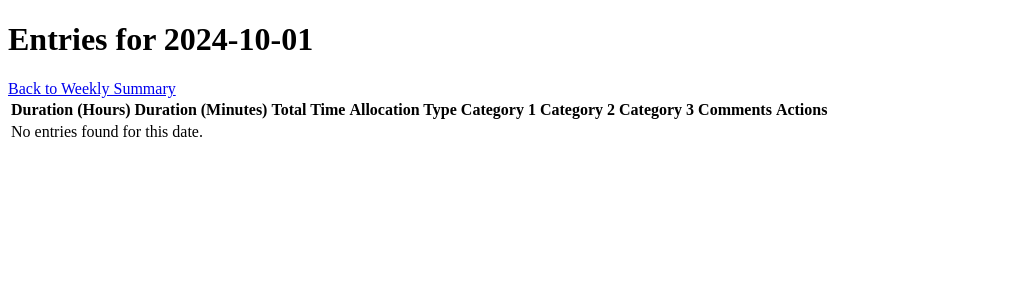
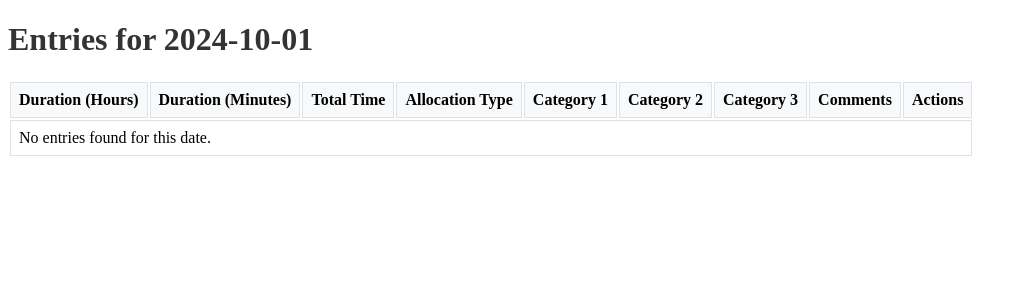
Before and after one commit to Rutiktorambe/App-F, a Flask app: page /view_entries_by_date/2024-10-01 in a window 1280 px wide. Shown: the top 300 px of the page, without its empty margins (0-1027 px from the left). Run offline with Flask 3, Linux system fonts and the light colour scheme; the visitor is signed in with stand-in values (Sample User, id 1); data comes from the database, SQL or seed files in the repository; both versions use the stored data as it was after the commit.

Commit message:
view_entry_css

```diff
--- a/app.py
+++ b/app.py
@@ -88,7 +88,7 @@ def fill_timesheet():
         lname = request.form['lname']
         team = request.form['team']
         manager_name = request.form['manager_name']
-        selected_dates = request.form['dates'].split(",")  # Get all selected dates
+        selected_dates = request.form['dates'].split(",")
         duration_hours = int(request.form['duration_hours'])
         duration_minutes = int(request.form['duration_minutes'])
         total_time = round(duration_hours + (duration_minutes / 60), 2)
@@ -98,7 +98,7 @@ def fill_timesheet():
         category_3 = request.form.get('category_3')
         comments = request.form['comments']
 
-        # Insert data for each selected date
+
         try:
             conn = get_db_connection()
             for date in selected_dates:
--- /dev/null
+++ b/static/css/timesheet/view_entries_by_date.css
@@ -0,0 +1,57 @@
+.ts-dateentry-title {
+  font-size: 2em;
+  color: #333;
+}
+
+.ts-dateentry-back-link {
+  display: block;
+  margin-bottom: 1em;
+  color: #007bff; /* Example link color */
+}
+
+.ts-dateentry-header {
+  background-color: #f8f9fa; /* Light gray background */
+}
+
+.ts-dateentry-header-cell {
+  font-weight: bold;
+  padding: 0.5em;
+  border: 1px solid #dee2e6; /* Light border */
+}
+
+.ts-dateentry-row {
+  background-color: #fff; /* White background */
+}
+
+.ts-dateentry-row:nth-child(even) {
+  background-color: #f2f2f2; /* Alternate row color */
+}
+
+.ts-dateentry-cell {
+  padding: 0.5em;
+  border: 1px solid #dee2e6; /* Light border */
+}
+
+/* Style for Edit button */
+.ts-dateentry-link {
+  background-color: #ffc107; /* Example yellow color */
+  color: white;
+  border: none;
+  padding: 0.3em 0.5em;
+  cursor: pointer;
+  margin-right: 1em; /* Add some space between buttons */
+  text-decoration: none; /* Remove underline from link */
+  display: inline-block; /* Make it behave like a button */
+}
+
+.ts-dateentry-form {
+  display: inline-block; /* Keep form elements in line */
+}
+
+.ts-dateentry-button {
+  background-color: #dc3545; /* Example button color */
+  color: white;
+  border: none;
+  padding: 0.3em 0.5em;
+  cursor: pointer;
+}
--- a/templates/view_entries_by_date.html
+++ b/templates/view_entries_by_date.html
@@ -3,51 +3,53 @@
   <head>
 <meta charset="UTF-8" />
 <title>Entries for {{ date }}</title>
+    <link
+      rel="stylesheet"
+      href="{{ url_for('static', filename='css/timesheet/view_entries_by_date.css') }}"
+    />
 </head>
 <body>
-    <h1>Entries for {{ date }}</h1>
-    <a href="{{ url_for('view_summary', date=date) }}"
-      >Back to Weekly Summary</a
-    >
+<h1 class="ts-dateentry-title">Entries for {{ date }}</h1>
 <table>
-      <thead>
-        <tr>
-          <th>Duration (Hours)</th>
-          <th>Duration (Minutes)</th>
-          <th>Total Time</th>
-          <th>Allocation Type</th>
-          <th>Category 1</th>
-          <th>Category 2</th>
-          <th>Category 3</th>
-          <th>Comments</th>
-          <th>Actions</th>
+<thead class="ts-dateentry-header">
+<tr class="ts-dateentry-header-row">
+<th class="ts-dateentry-header-cell">Duration (Hours)</th>
+<th class="ts-dateentry-header-cell">Duration (Minutes)</th>
+<th class="ts-dateentry-header-cell">Total Time</th>
+<th class="ts-dateentry-header-cell">Allocation Type</th>
+<th class="ts-dateentry-header-cell">Category 1</th>
+<th class="ts-dateentry-header-cell">Category 2</th>
+ <th class="ts-dateentry-header-cell">Category 3</th>
+<th class="ts-dateentry-header-cell">Comments</th>
+<th class="ts-dateentry-header-cell">Actions</th>
 </tr>
 </thead>
 <tbody>
  {% if entries %} {% for entry in entries %}
-        <tr>
-          <td>{{ entry.duration_hours }}</td>
-          <td>{{ entry.duration_minutes }}</td>
-          <td>{{ entry.total_time }}</td>
-          <td>{{ entry.allocation_type }}</td>
-          <td>{{ entry.category_1 }}</td>
-          <td>{{ entry.category_2 }}</td>
-          <td>{{ entry.category_3 }}</td>
-          <td>{{ entry.comments }}</td>
-          <td>
-             <a href="{{ url_for('edit_entry', entry_id=entry.entree_id) }}">Edit</a>
+<tr class="ts-dateentry-row">
+<td class="ts-dateentry-cell">{{ entry.duration_hours }}</td>
+<td class="ts-dateentry-cell">{{ entry.duration_minutes }}</td>
+<td class="ts-dateentry-cell">{{ entry.total_time }}</td>
+<td class="ts-dateentry-cell">{{ entry.allocation_type }}</td>
+<td class="ts-dateentry-cell">{{ entry.category_1 }}</td>
+<td class="ts-dateentry-cell">{{ entry.category_2 }}</td>
+<td class="ts-dateentry-cell">{{ entry.category_3 }}</td>
+<td class="ts-dateentry-cell">{{ entry.comments }}</td>
+<td class="ts-dateentry-cell">
+<a  class="ts-dateentry-link" href="{{ url_for('edit_entry', entry_id=entry.entree_id) }}">Edit</a>
 </form>
 <form
+ class="ts-dateentry-form"
 action="{{ url_for('delete_entry', entry_id=entry.entree_id) }}"
 method="post"
  >
-              <button type="submit">Delete</button>
+<button class="ts-dateentry-button" type="submit">Delete</button>
  </form>
 </td>
  </tr>
 {% endfor %} {% else %}
-        <tr>
-          <td colspan="9">No entries found for this date.</td>
+<tr class="ts-dateentry-row">
+<td colspan="9" class="ts-dateentry-cell">No entries found for this date.</td>
 </tr>
  {% endif %}
  </tbody>
```
Also changed, not shown: static/css/timesheet/view_summary.css (added, +116 -0 lines), templates/view_summary.html (+71 -27 lines), ems_user.db. Lines whose indentation alone changed are shown as unchanged.
